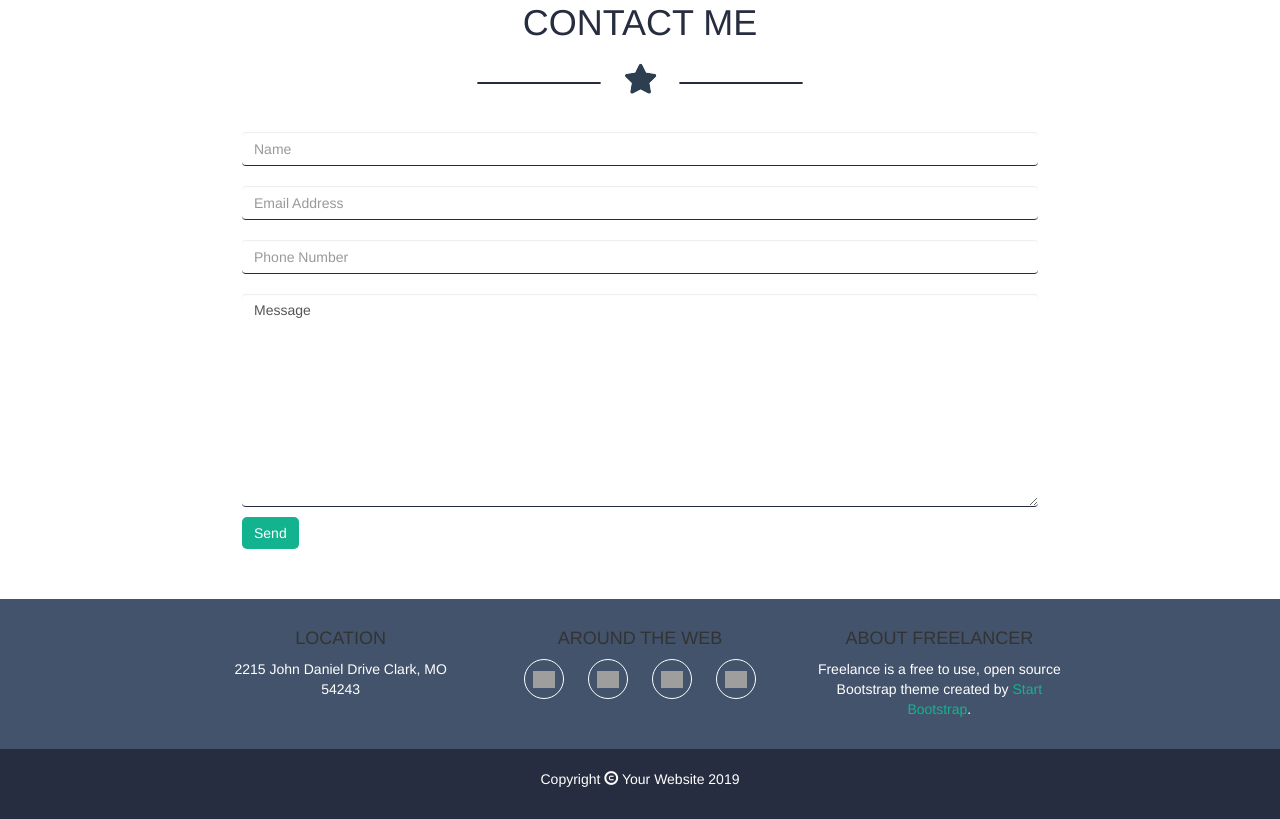
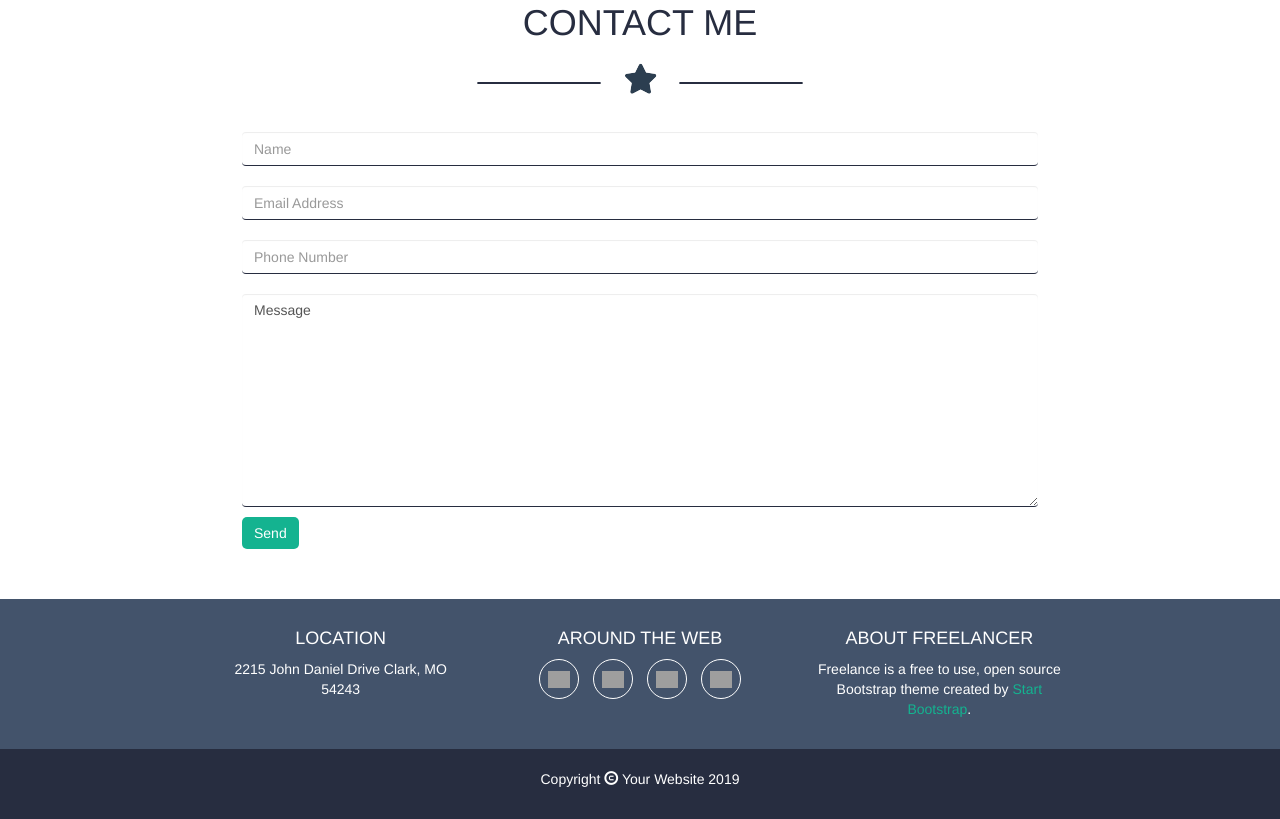
Before and after one commit to edoardoascanio/html-css-bootstrap-freelancer, a plain HTML site: page index.html in a window 1280 px wide. Shown: the part 2089-2908 px from the top of the page. Drawn offline with nearby package versions, Linux system fonts and the light colour scheme; grey boxes are pictures that could not be loaded.

Commit message:
style footer-top

```diff
--- a/style.css
+++ b/style.css
@@ -20,7 +20,7 @@ header img{
     margin-left: 25%;
 }
 
-header h1, header p, .main-mid h1,.footer-top h3,.footer-top p,.footer-bot p{
+header h1, header p, .main-mid h1,.footer-top h4,.footer-top p,.footer-bot p{
     color: white;
 }
 
@@ -121,7 +121,7 @@ header h1, header p, .main-mid h1,.footer-top h3,.footer-top p,.footer-bot p{
     display: inline-block;
     width: 40px;
     height: 40px;
-    margin:0 10px;
+    margin:0 5px;
     padding: 8px;
     border: 1px solid white;
     border-radius: 50%;
```
